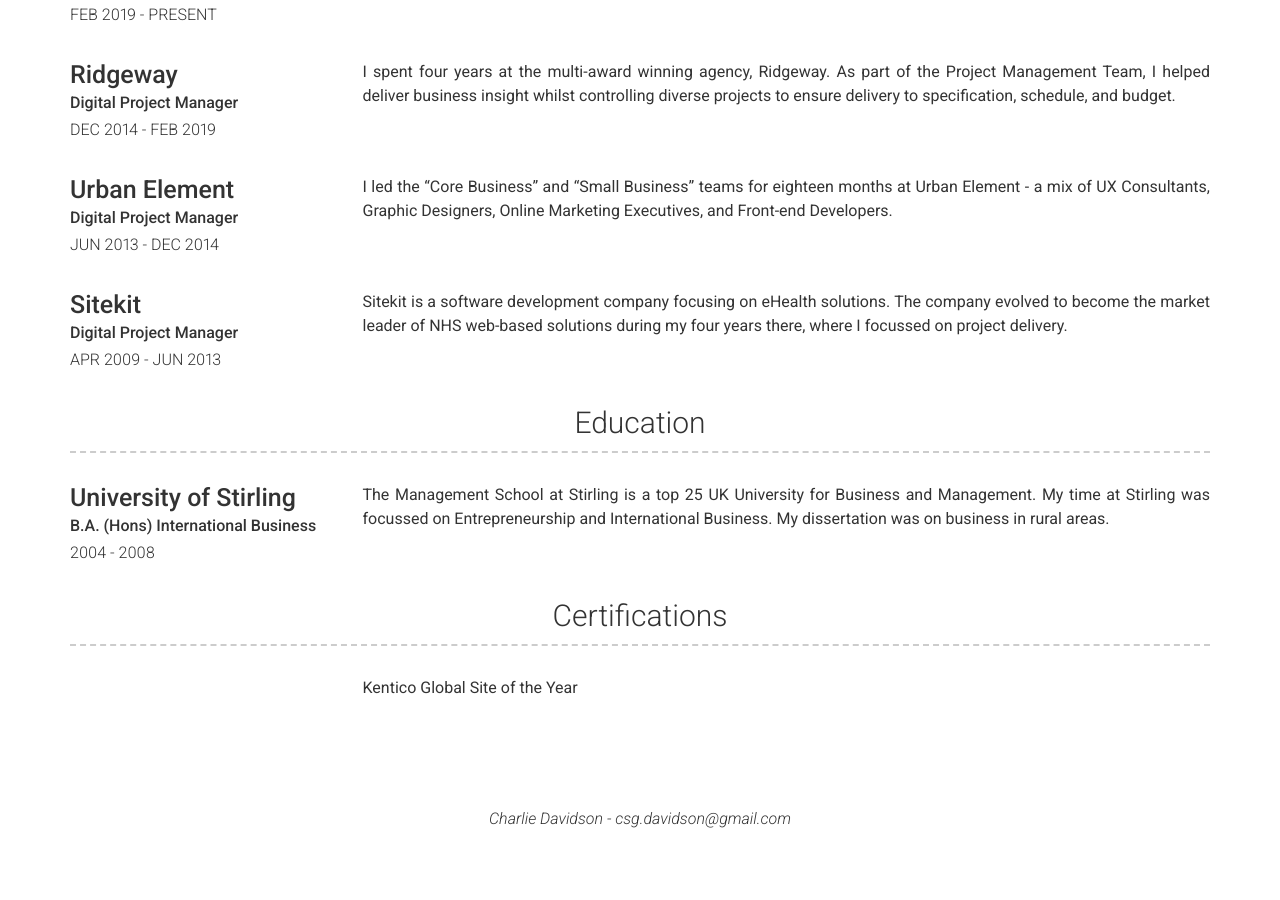
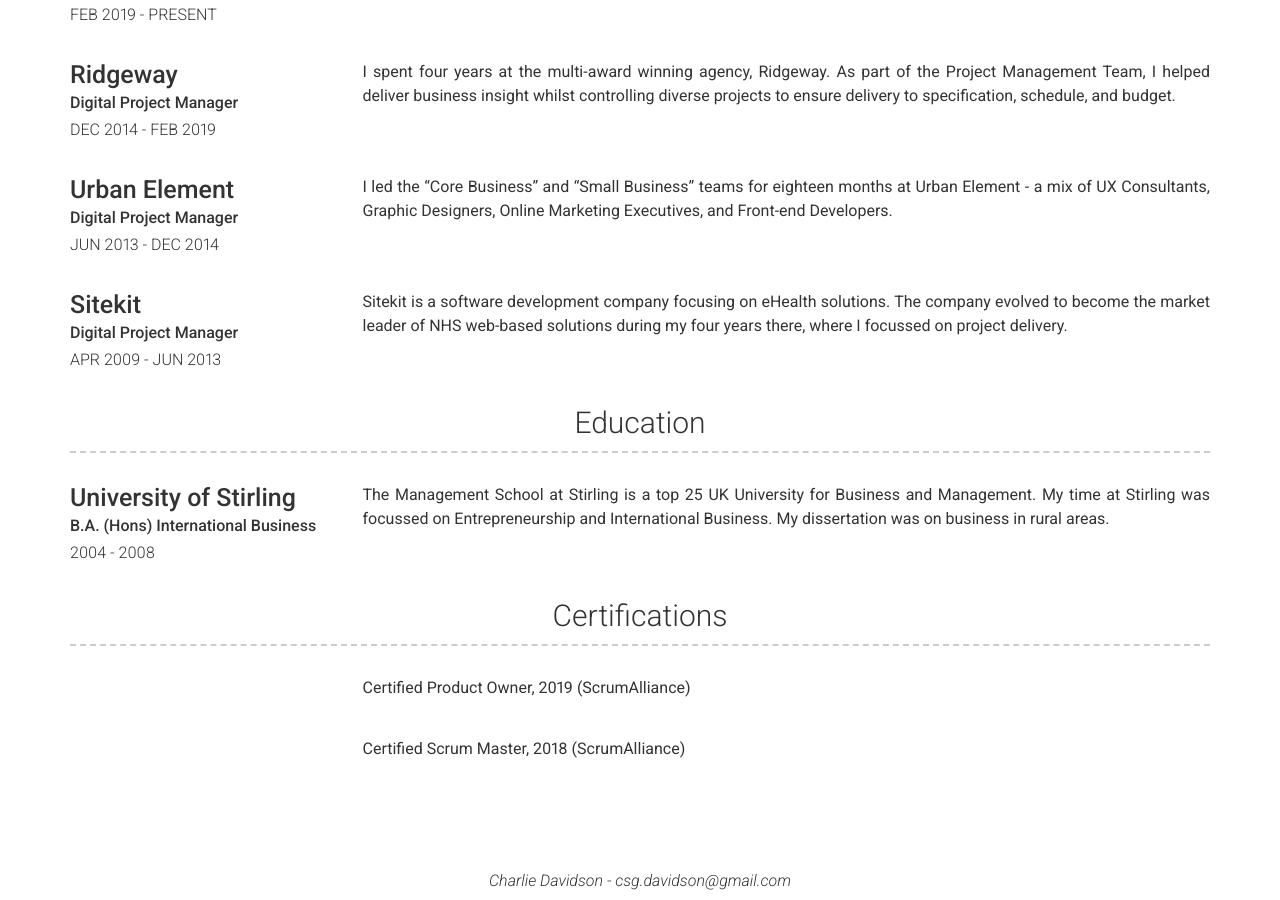
Before and after one commit to csgdavidson/Charlie-Davidson2, a Jekyll site: the page built from index.md, in a window 1280 px wide and 900 px high, scrolled down 662 px. Built offline with Jekyll 4.4.1, drawn with Linux system fonts in a browser that asks for light colours; nearby versions of some CDN libraries; before the commit the page ends 1501 px from its top, so only the background shows below that.

Commit message:
Update projects.yml

```diff
--- a/_data/projects.yml
+++ b/_data/projects.yml
@@ -2,4 +2,9 @@
 - layout: left
   name:
   description: | # this will include new lines to allow paragraphs
-    Kentico Global Site of the Year
+    Certified Product Owner, 2019 (ScrumAlliance)
+
+- layout: left
+  name:
+  description: | # this will include new lines to allow paragraphs
+    Certified Scrum Master, 2018 (ScrumAlliance)
```
